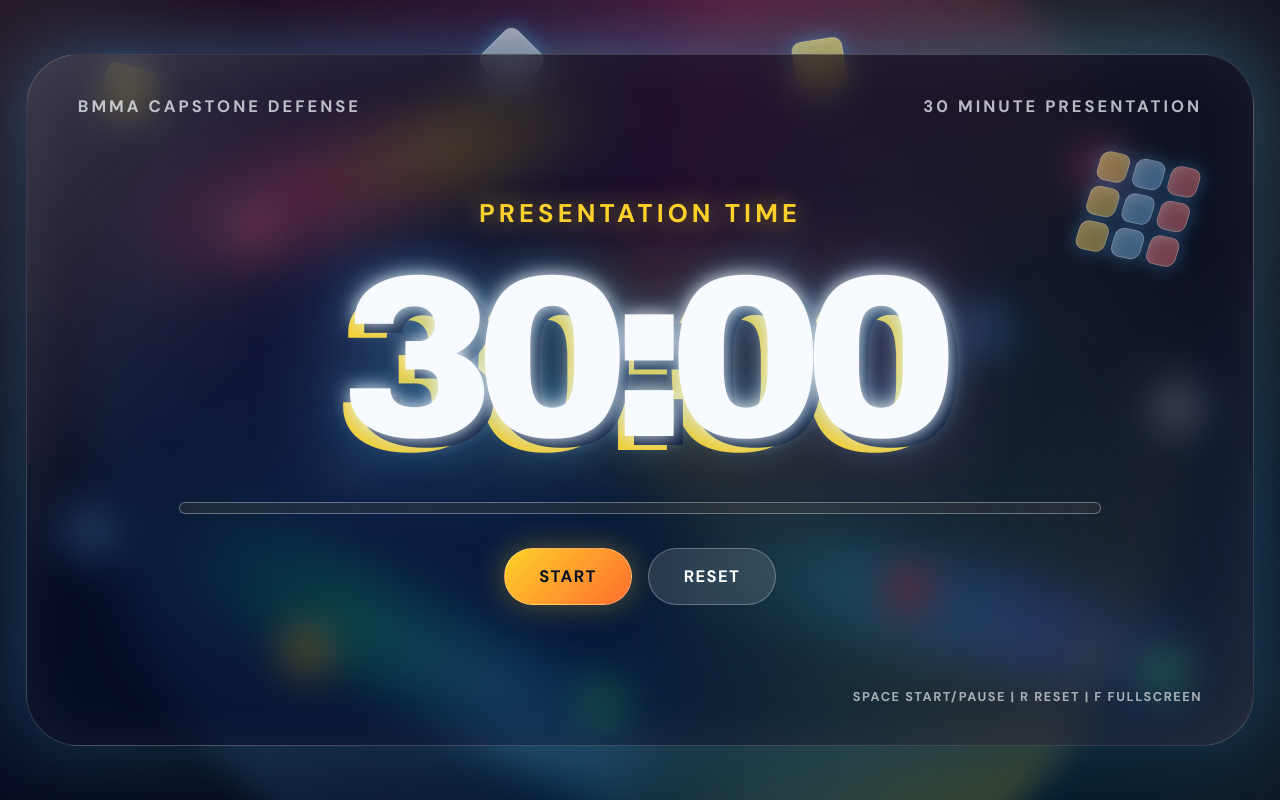
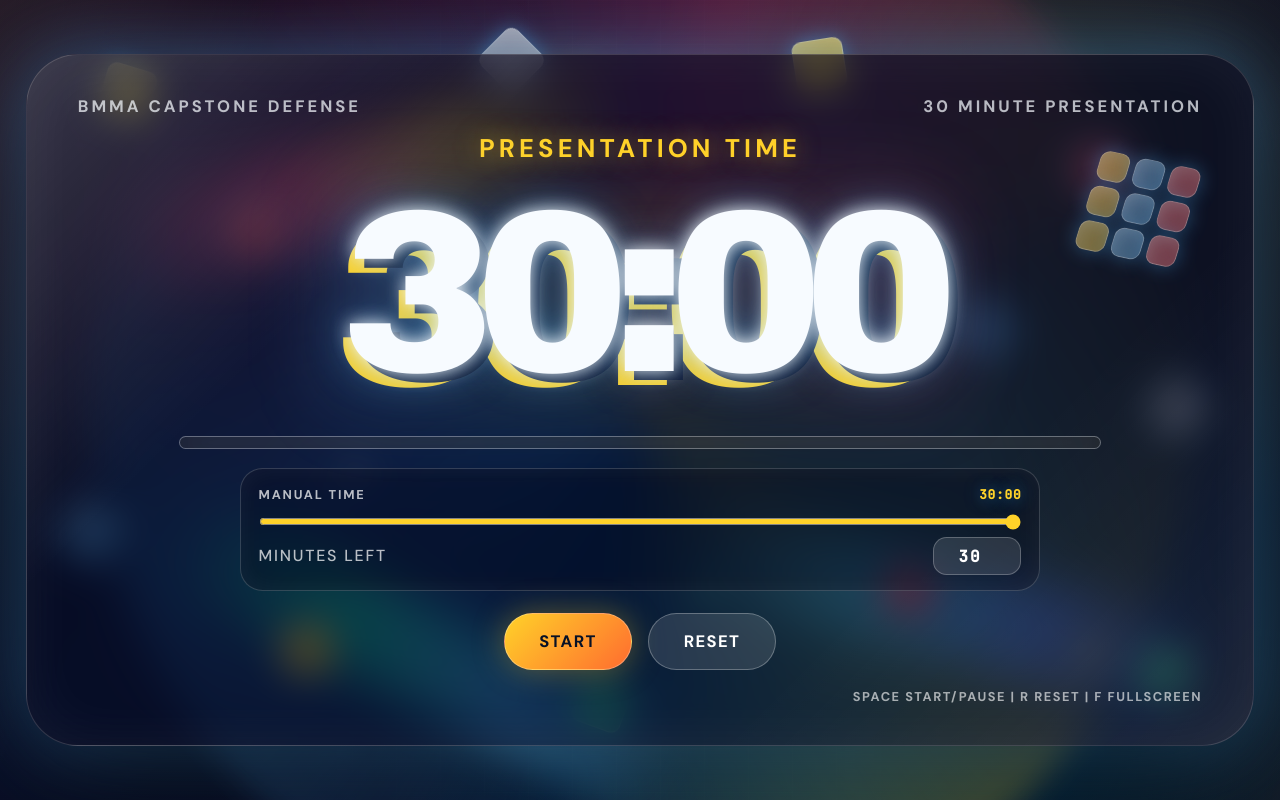
Before and after one commit to tituslaxajr/bmma-capstone, a React (Vite) app: page /timer in a window 1280 px wide. Built offline with nearby package versions, Linux system fonts and the light colour scheme; a web font is replaced by a local one.

Commit message:
Add manual timer adjustment controls

```diff
--- a/src/app/components/PresentationTimer.css
+++ b/src/app/components/PresentationTimer.css
@@ -185,10 +185,60 @@
   transition: transform 300ms linear;
 }
 
+.timer-manual-controls {
+  width: min(50rem, 68vw);
+  margin-top: clamp(0.9rem, 1.5vw, 1.4rem);
+  padding: 0.95rem 1.1rem;
+  border: 1px solid rgba(255, 255, 255, 0.18);
+  border-radius: 1.4rem;
+  background: rgba(2, 7, 24, 0.36);
+  box-shadow: inset 0 0 1.6rem rgba(255, 255, 255, 0.05);
+  font-family: "DM Sans", system-ui, sans-serif;
+}
+
+.timer-slider-label,
+.timer-manual-row {
+  display: flex;
+  align-items: center;
+  justify-content: space-between;
+  gap: 1rem;
+  color: rgba(255, 255, 255, 0.72);
+  font-size: clamp(0.72rem, 1vw, 0.95rem);
+  font-weight: 900;
+  letter-spacing: 0.14em;
+  text-transform: uppercase;
+}
+
+.timer-slider-label span {
+  color: var(--timer-secondary);
+  font-family: "JetBrains Mono", monospace;
+  letter-spacing: 0.06em;
+  text-shadow: 0 0 1rem var(--timer-glow);
+}
+
+.timer-manual-controls input[type="range"] {
+  width: 100%;
+  height: 0.45rem;
+  margin: 0.9rem 0 0.75rem;
+  accent-color: var(--timer-secondary);
+  cursor: pointer;
+}
+
+.timer-manual-row input {
+  width: 5.5rem;
+  border: 1px solid rgba(255, 255, 255, 0.24);
+  border-radius: 0.85rem;
+  background: rgba(255, 255, 255, 0.12);
+  color: #ffffff;
+  font: 900 1rem "JetBrains Mono", monospace;
+  padding: 0.45rem 0.7rem;
+  text-align: center;
+}
+
 .timer-actions {
   display: flex;
   gap: 1rem;
-  margin-top: clamp(1.5rem, 2.6vw, 2.6rem);
+  margin-top: clamp(1rem, 1.7vw, 1.6rem);
 }
 
 .timer-actions button {
@@ -415,6 +465,17 @@
     flex-wrap: wrap;
     justify-content: center;
   }
+
+  .timer-manual-controls {
+    width: min(28rem, 86vw);
+  }
+
+  .timer-slider-label,
+  .timer-manual-row {
+    align-items: flex-start;
+    flex-direction: column;
+    gap: 0.35rem;
+  }
 }
 
 @media (prefers-reduced-motion: reduce) {
--- a/src/app/components/PresentationTimer.tsx
+++ b/src/app/components/PresentationTimer.tsx
@@ -18,6 +18,10 @@ function formatTime(totalSeconds: number) {
   const minutes = Math.floor(totalSeconds / 60);
   const seconds = totalSeconds % 60;
   return `${String(minutes).padStart(2, "0")}:${String(seconds).padStart(2, "0")}`;
+}
+
+function formatMinuteValue(totalSeconds: number) {
+  return String(Math.floor(totalSeconds / 60));
 }
 
 function getPhase(secondsLeft: number): TimerPhase {
@@ -164,6 +168,11 @@ export function PresentationTimer() {
     setSecondsLeft(DURATION_SECONDS);
   };
 
+  const handleManualSet = (value: number) => {
+    setIsRunning(false);
+    setSecondsLeft(clampSeconds(value));
+  };
+
   const handlePrimaryAction = () => {
     if (secondsLeft === 0) {
       setSecondsLeft(DURATION_SECONDS);
@@ -215,6 +224,35 @@ export function PresentationTimer() {
           <span style={{ transform: `scaleX(${progress})` }} />
         </div>
 
+        <div className="timer-manual-controls" aria-label="Manual timer correction controls">
+          <label className="timer-slider-label" htmlFor="timer-manual-slider">
+            Manual time
+            <span>{formatTime(secondsLeft)}</span>
+          </label>
+          <input
+            id="timer-manual-slider"
+            type="range"
+            min="0"
+            max={DURATION_SECONDS}
+            step="15"
+            value={secondsLeft}
+            onChange={(event) => handleManualSet(Number(event.currentTarget.value))}
+            aria-label="Set remaining timer seconds"
+          />
+          <div className="timer-manual-row">
+            <label htmlFor="timer-minute-input">Minutes left</label>
+            <input
+              id="timer-minute-input"
+              type="number"
+              min="0"
+              max="30"
+              value={formatMinuteValue(secondsLeft)}
+              onChange={(event) => handleManualSet(Number(event.currentTarget.value) * 60)}
+              aria-label="Set remaining timer minutes"
+            />
+          </div>
+        </div>
+
         <div className="timer-actions">
           <button type="button" onClick={handlePrimaryAction}>
             {isRunning ? "Pause" : secondsLeft === 0 ? "Restart" : "Start"}
```
